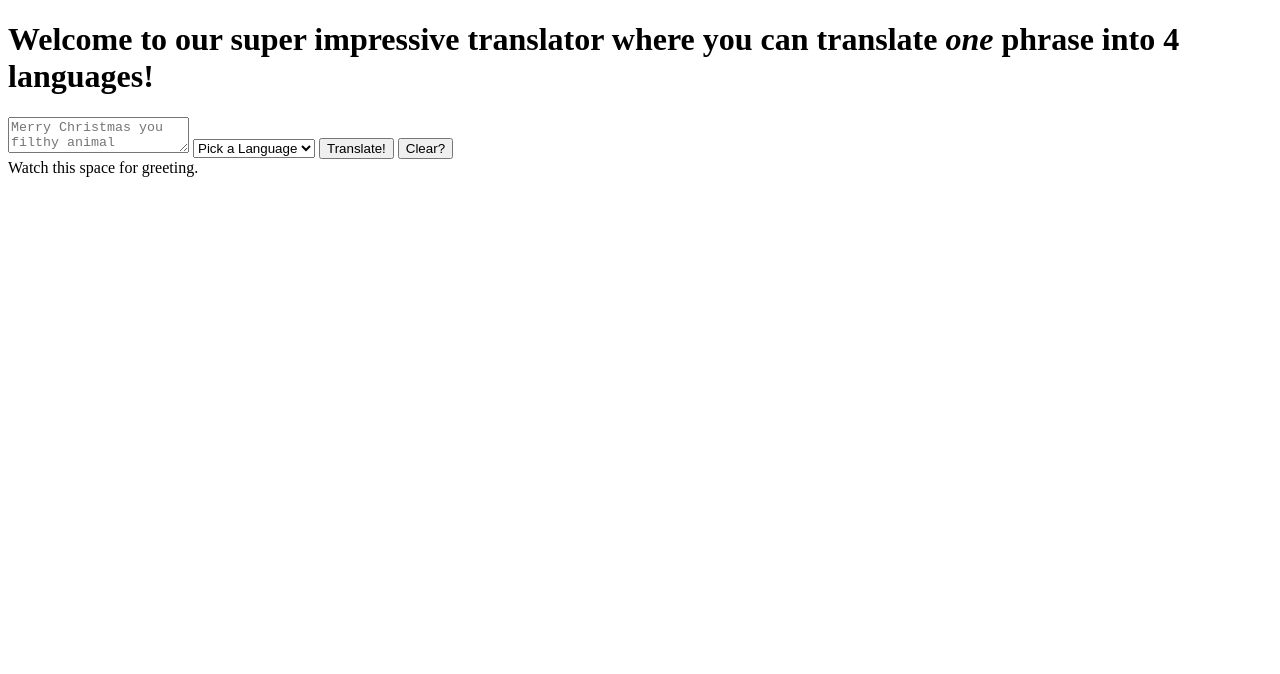
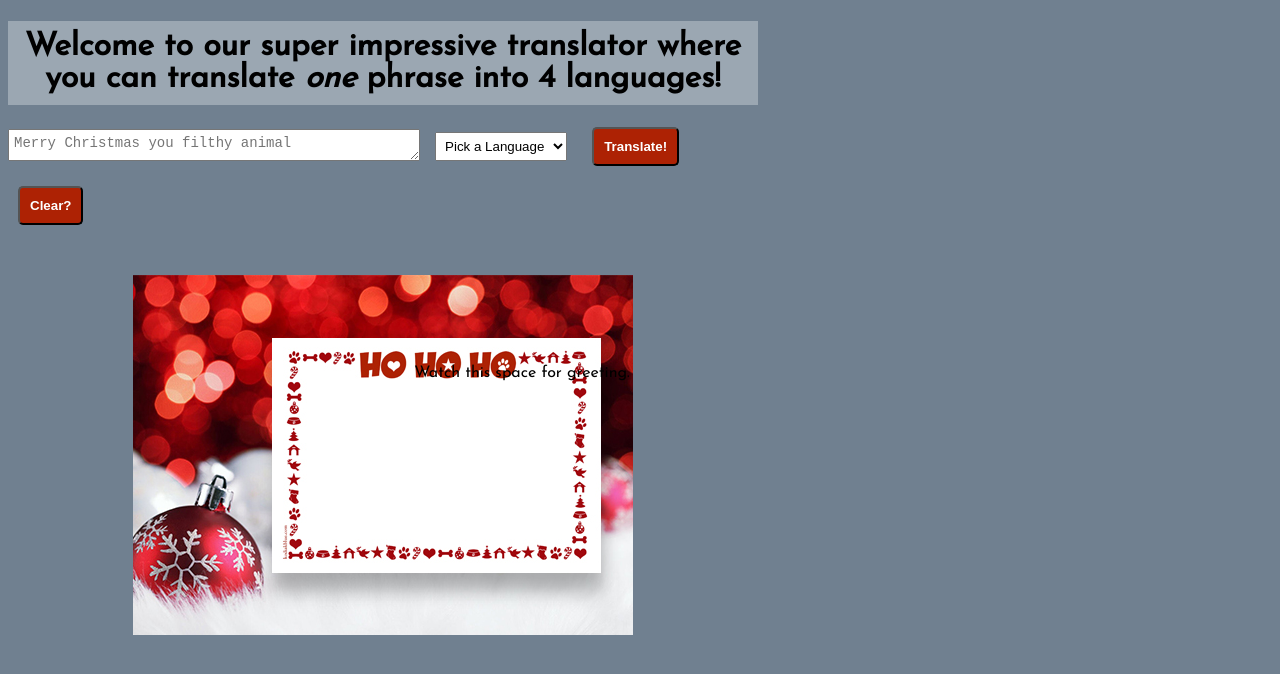
Before and after one commit to ZachParris/iife-translator-iffyoniifes, a plain HTML site: page index.html in a window 1280 px wide. Drawn offline with Linux system fonts and the light colour scheme.

Commit message:
added styling because I have a problem, duh

```diff
--- a/index.html
+++ b/index.html
@@ -3,6 +3,8 @@
 <head>
     <title>Limited Translator</title>
     <meta charset="UTF-8">
+    <link rel="stylesheet" type="text/css" href="main.css">
+    <link href='https://fonts.googleapis.com/css?family=Josefin+Sans|Lobster' rel='stylesheet' type='text/css'>
 </head>
 <body>
 
@@ -22,7 +24,9 @@
     <button id="translate">Translate!</button>
     <button id="clear">Clear?</button>
 
-    <div id="outputText">Watch this space for greeting.</div>
+    <div id="greetingCard">
+        <div id="outputText">Watch this space for greeting.</div>
+    </div>
 
 
 <!-- Script Tags -->
--- /dev/null
+++ b/main.css
@@ -0,0 +1,52 @@
+body {
+    width: 750px;
+    background-color: slategray;
+    font-family: 'Josefin Sans', sans-serif;
+}
+
+h1 {
+    background-color: rgba(255, 255, 255, .3);
+    text-align: center;
+    padding: 10px;
+}
+
+textarea {
+    width: 400px;
+    height: 20px;
+    font-size: 14px;
+    padding: 5px;
+}
+
+select {
+    margin: 10px;
+    position: relative;
+    top: -10px;
+    padding: 5px;
+}
+
+button {
+    padding: 10px;
+    position: relative;
+    top: -10px;
+    margin: 10px;
+    border-radius: 5px;
+    background-color: #AD2204;
+    font-weight: bold;
+    color: white;
+
+}
+
+#greetingCard {
+    background: url(greeting.jpg) center center no-repeat;
+    margin: 10px auto;
+    width: 500px;
+    height: 400px;
+}
+
+#outputText {
+    width: 30%;
+    text-align: center;
+    position: absolute;
+    top: 365px;
+    left: 330px;
+}
```
Also changed, not shown: greeting.jpg (added).
